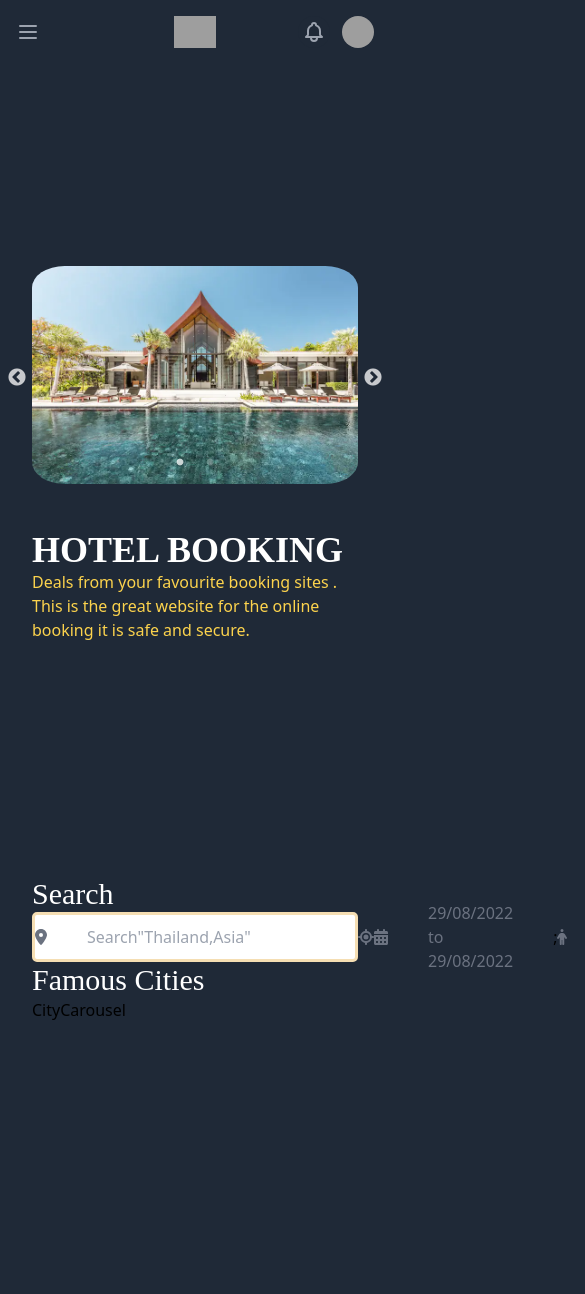
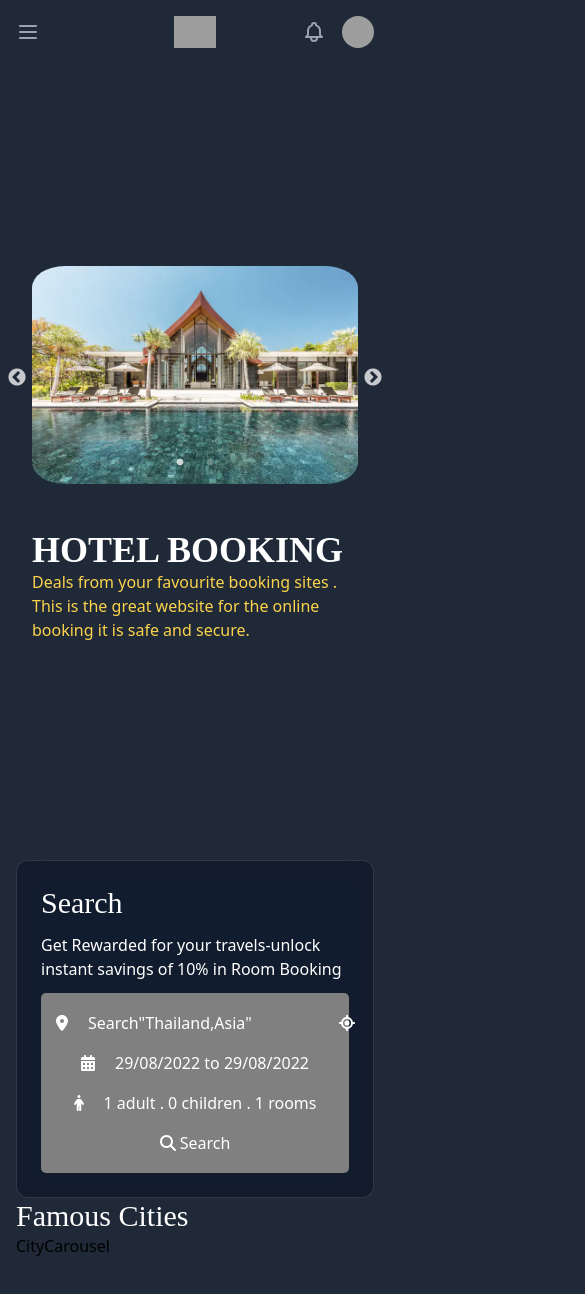
Before and after one commit to Priyanshu-Kapadia/Hotel_Booking_System, a React (Vite) app in the folder client/: page / in a window 390 px wide. Shown: the top 1294 px of the page, 585 px wide, since content can reach past the window. Built offline with nearby package versions, Linux system fonts and the light colour scheme; grey boxes are pictures that could not be loaded; a web font is replaced by a local one.

Commit message:
Search Box responsive

```diff
--- a/client/src/components/Home/Home Components/Search Section/Search.jsx
+++ b/client/src/components/Home/Home Components/Search Section/Search.jsx
@@ -1,23 +1,40 @@
-import React from 'react'
+import React from "react";
 import styled from "styled-components";
-import CityCarousel from './CityCarousel';
-import SearchBox from './SearchBox';
+import CityCarousel from "./CityCarousel";
+import SearchBox from "./SearchBox";
 
 const Section = styled.section`
   height: 100vh;
   position: relative;
 `;
+
+const GlassMorphing = styled.div`
+  backdrop-filter: blur(16px) saturate(180%);
+  -webkit-backdrop-filter: blur(16px) saturate(180%);
+  background-color: rgba(17, 25, 40, 0.75);
+  border-radius: 12px;
+  border: 1px solid rgba(255, 255, 255, 0.125);
+`;
+
 const Search = () => {
   return (
     <Section className="section2">
-      <div className='container mx-auto lg:p-5 p-8'>
-        <h2 className="text-white text-3xl font-medium">Search</h2>
-        <SearchBox />
+      <div className="container mx-auto lg:p-5 p-4">
+        <div className="flex justify-center items-center">
+          <GlassMorphing className="md:p-10 p-6 xl:w-4/6 w-full">
+            <h2 className="text-white text-3xl font-medium">Search</h2>
+            <p className="text-white text-l py-3">
+              Get Rewarded for your travels-unlock instant savings of 10% in
+              Room Booking
+            </p>
+            <SearchBox />
+          </GlassMorphing>
+        </div>
         <h2 className="text-white text-3xl font-medium">Famous Cities</h2>
         <CityCarousel />
       </div>
     </Section>
-  )
-}
+  );
+};
 
-export default Search
+export default Search;
--- a/client/src/components/Home/Home Components/Search Section/SearchBox.css
+++ b/client/src/components/Home/Home Components/Search Section/SearchBox.css
@@ -1,8 +1,7 @@
 .headerSearch {
-    height: 50px;
-    background-color: white;
-    border: 3px solid wheat;
-    padding: 10px 0px;
+    height: fit-content;
+    background-color: grey;
+    padding: 10px 15px;
     border-radius: 5px;
     width: 100%;
     max-width: 1024px;
@@ -12,6 +11,17 @@
 .headerSearchInput {
     border: none;
     outline: none;
+    background: transparent;
+    color: white;
+    transition: all 0.5s ease-in;
+}
+
+.headerSearchInput:focus {
+    border-bottom: 2px solid white;
+}
+
+.headerSearchInput::placeholder{
+    color: white;
 }
 
 .date {
@@ -23,7 +33,7 @@
     position: absolute;
     top: 45px;
     background-color: white;
-    color: gray;
+    color: white;
     border-radius: 5px;
     box-shadow: 0px 0px 10px -5px rgba(0,0,0, 0.4);
 }
@@ -34,5 +44,25 @@
 }
 
 .optionCounter {
+    font-size: 12px;
+    color: black;
+    gap: 10px;
+}
 
+.optionCounterButton {
+    width: 30px;
+    height: 30px;
+    border: 1px solid white;
+    color: white;
+    cursor: pointer;
+    border-radius: 50%;
 }
+
+.optionCounterButton:hover {
+    background-color: white;
+    color: white;
+}
+
+.optionCounterButton:disabled {
+    cursor: not-allowed;
+}
--- a/client/src/components/Home/Home Components/Search Section/SearchBox.jsx
+++ b/client/src/components/Home/Home Components/Search Section/SearchBox.jsx
@@ -3,7 +3,10 @@ import {
   faCalendarDays,
   faLocationCrosshairs,
   faLocationDot,
+  faMinus,
   faPerson,
+  faPlus,
+  faSearch,
 } from "@fortawesome/free-solid-svg-icons";
 import { FontAwesomeIcon } from "@fortawesome/react-fontawesome";
 import "react-date-range/dist/styles.css"; // main style file
@@ -27,35 +30,44 @@ const SearchBox = () => {
   const [openOption, setOpenOption] = useState(false);
   const [options, setOptions] = useState({
     adults: 1,
-    children: 0,
+    childrens: 0,
     rooms: 1,
   });
+
+  const handleOption = (name, operation) => {
+    setOptions((prev) => {
+      return {
+        ...prev,
+        [name]: operation === "i" ? options[name] + 1 : options[name] - 1,
+      };
+    });
+  };
   return (
     <>
-      <div className="headerSearch flex items-center justify-around">
-        <div className="headerSearchItem flex gap-10 items-center">
+      <div className="headerSearch flex items-center justify-around flex-wrap">
+        <div className="headerSearchItem flex xl:gap-9 gap-5 items-center lg:my-0 my-2">
           <FontAwesomeIcon
             icon={faLocationDot}
-            className="text-gray-500 headerSearchIcon"
+            className="text-white headerSearchIcon"
           />
           <input
             type="text"
             placeholder='Search"Thailand,Asia"'
-            className="HeaderSearchInput"
+            className="headerSearchInput"
           />
           <FontAwesomeIcon
             icon={faLocationCrosshairs}
-            className="text-gray-500 headerSearchIcon"
+            className="text-white headerSearchIcon"
           />
         </div>
-        <div className="headerSearchItem flex gap-10 items-center">
+        <div className="headerSearchItem flex xl:gap-9 gap-5 items-center lg:my-0 my-2">
           <FontAwesomeIcon
             icon={faCalendarDays}
-            className="text-gray-500 headerSearchIcon"
+            className="text-white headerSearchIcon"
           />
           <span
             onClick={() => setOpenDate(!openDate)}
-            className="text-gray-500 headerSearchText"
+            className="text-white headerSearchText"
           >{`${format(date[0].startDate, "dd/MM/yyyy")} to ${format(
             date[0].endDate,
             "dd/MM/yyyy"
@@ -69,47 +81,83 @@ const SearchBox = () => {
               className="date"
             />
           )}
-          ;
         </div>
-        <div className="headerSearchItem flex gap-10 items-center">
+        <div className="headerSearchItem flex xl:gap-9 gap-5 items-center lg:my-0 my-2">
           <FontAwesomeIcon
             icon={faPerson}
-            className="text-gray-500 headerSearchIcon"
+            className="text-white headerSearchIcon"
           />
-          <span onClick={() => setOpenOption(!openOption)} className="text-gray-500 headerSearchText">
-            {`${options.adults} adult . ${options.children} children . ${options.rooms} rooms`}
+          <span
+            onClick={() => setOpenOption(!openOption)}
+            className="text-white headerSearchText"
+          >
+            {`${options.adults} adult . ${options.childrens} children . ${options.rooms} rooms`}
           </span>
           {openOption && (
             <div className="options">
               <div className="optionItem flex justify-between items-center">
                 <span className="optionText">Adult's</span>
-                <div className="optionCounter flex items-center gap-9">
-                  <button className="optionCounterButton">-</button>
-                  <span className="optionCounterNumber">1</span>
-                  <button className="optionCounterButton">+</button>
+                <div className="optionCounter flex items-center">
+                  <button
+                    disabled={options.adults <= 1}
+                    className="optionCounterButton"
+                    onClick={() => handleOption("adults", "d")}
+                  >
+                    <FontAwesomeIcon icon={faMinus}/>
+                  </button>
+                  <span className="optionCounterNumber">{options.adults}</span>
+                  <button
+                    className="optionCounterButton"
+                    onClick={() => handleOption("adults", "i")}
+                  >
+                    <FontAwesomeIcon icon={faPlus}/>
+                  </button>
                 </div>
               </div>
               <div className="optionItem flex justify-between items-center">
                 <span className="optionText">Childern's</span>
-                <div className="optionCounter flex items-center gap-9">
-                  <button className="optionCounterButton">-</button>
-                  <span className="optionCounterNumber">1</span>
-                  <button className="optionCounterButton">+</button>
+                <div className="optionCounter flex items-center">
+                  <button
+                    disabled={options.childrens <= 0}
+                    className="optionCounterButton"
+                    onClick={() => handleOption("childrens", "d")}
+                  >
+                    <FontAwesomeIcon icon={faMinus}/>
+                  </button>
+                  <span className="optionCounterNumber">{options.childrens}</span>
+                  <button
+                    className="optionCounterButton"
+                    onClick={() => handleOption("childrens", "i")}
+                  >
+                    <FontAwesomeIcon icon={faPlus}/>
+                  </button>
                 </div>
               </div>
               <div className="optionItem flex justify-between items-center">
                 <span className="optionText">Rooms</span>
-                <div className="optionCounter flex items-center gap-9">
-                  <button className="optionCounterButton">-</button>
-                  <span className="optionCounterNumber">1</span>
-                  <button className="optionCounterButton">+</button>
+                <div className="optionCounter flex items-center">
+                  <button
+                    disabled={options.rooms <= 1}
+                    className="optionCounterButton"
+                    onClick={() => handleOption("rooms", "d")}
+                  >
+                    <FontAwesomeIcon icon={faMinus}/>
+                  </button>
+                  <span className="optionCounterNumber">{options.rooms}</span>
+                  <button
+                    className="optionCounterButton"
+                    onClick={() => handleOption("rooms", "i")}
+                  >
+                    <FontAwesomeIcon icon={faPlus}/>
+                  </button>
                 </div>
               </div>
             </div>
           )}
         </div>
-        <div className="headerSearchItem">
-          <button className="p-3 text-white text-xl font-bold rounded bg-slate-500">
+        <div className="headerSearchItem flex lg:my-0 my-2">
+          <button className="text-white">
+            <FontAwesomeIcon icon={faSearch} className="text-white mr-1"/>
             Search
           </button>
         </div>
```
